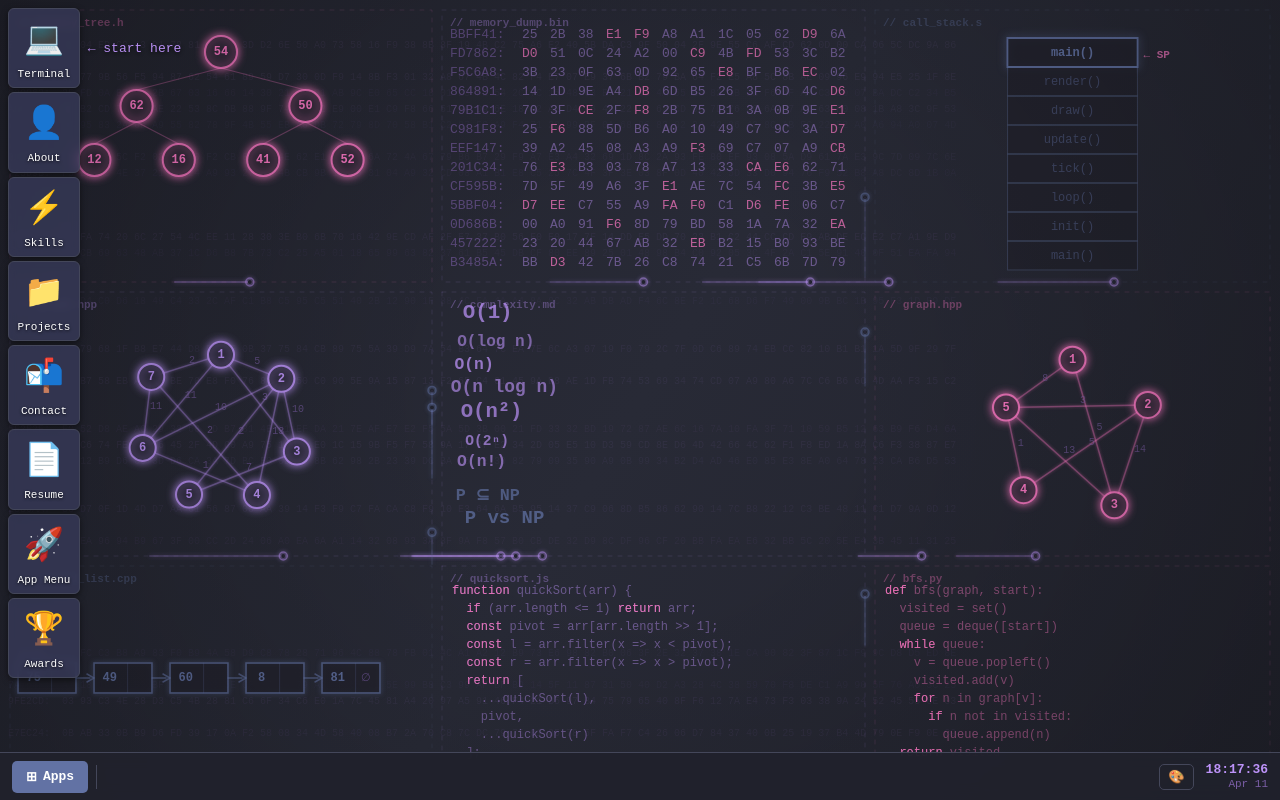
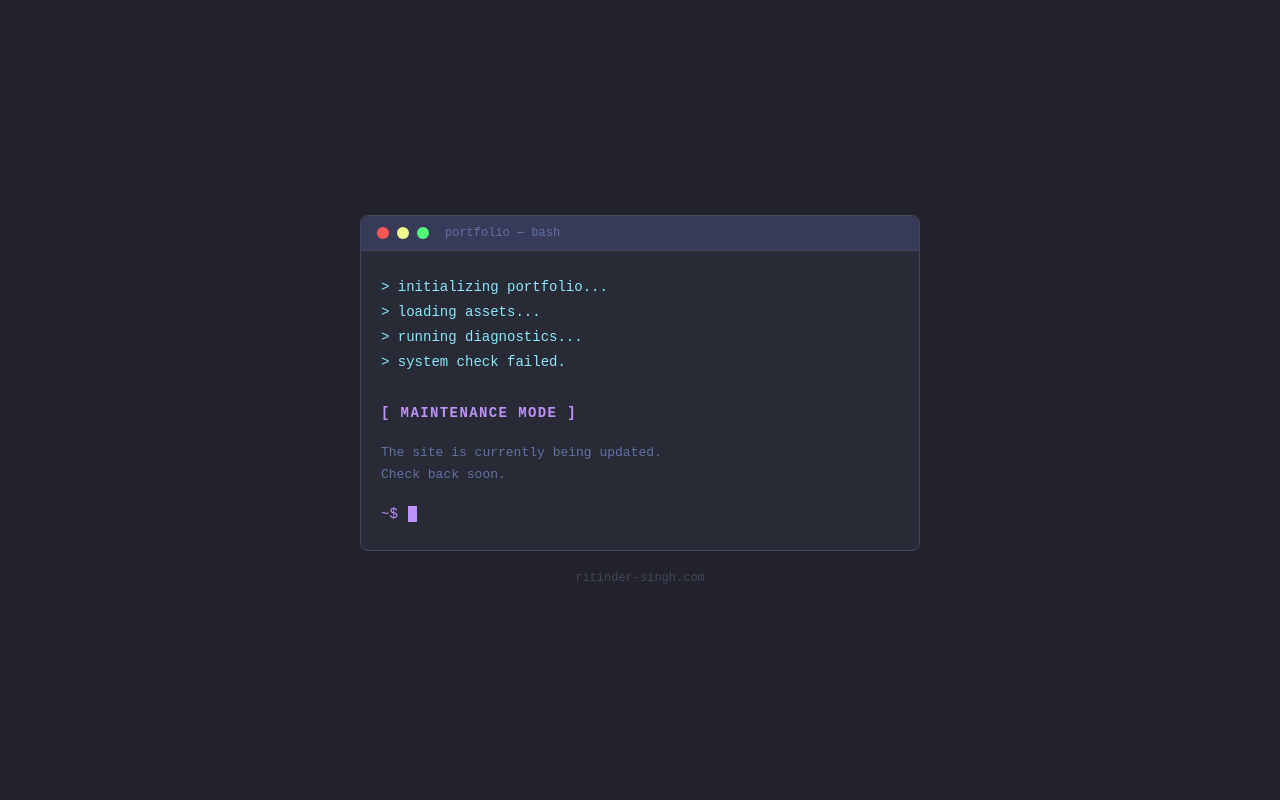
Before and after one commit to Ritinder-Singh/cpu-portfolio, a Next.js app: page / in a window 1280 px wide. Built offline with nearby package versions, Linux system fonts and the light colour scheme.

Commit message:
under renovation

```diff
--- a/app/page.tsx
+++ b/app/page.tsx
@@ -1,10 +1,119 @@
-import { DesktopProvider } from '@/context/DesktopContext';
-import Desktop from '@/components/desktop/Desktop';
+'use client';
+
+import { useEffect, useState } from 'react';
+
+const LINES = [
+  '> initializing portfolio...',
+  '> loading assets...',
+  '> running diagnostics...',
+  '> system check failed.',
+  '',
+  '[ MAINTENANCE MODE ]',
+];
 
 export default function Page() {
+  const [visible, setVisible] = useState<number>(0);
+  const [blink, setBlink] = useState(true);
+
+  useEffect(() => {
+    if (visible >= LINES.length) return;
+    const t = setTimeout(() => setVisible((v) => v + 1), visible === 0 ? 300 : 600);
+    return () => clearTimeout(t);
+  }, [visible]);
+
+  useEffect(() => {
+    const t = setInterval(() => setBlink((b) => !b), 530);
+    return () => clearInterval(t);
+  }, []);
+
   return (
-    <DesktopProvider>
-      <Desktop />
-    </DesktopProvider>
+    <div
+      style={{
+        background: '#21222c',
+        minHeight: '100dvh',
+        display: 'flex',
+        alignItems: 'center',
+        justifyContent: 'center',
+        fontFamily: '"JetBrains Mono", "Fira Code", "Cascadia Code", monospace',
+        padding: '2rem',
+      }}
+    >
+      <div style={{ maxWidth: 560, width: '100%' }}>
+        {/* Terminal window chrome */}
+        <div
+          style={{
+            background: '#282a36',
+            border: '1px solid #44475a',
+            borderRadius: 8,
+            overflow: 'hidden',
+          }}
+        >
+          {/* Title bar */}
+          <div
+            style={{
+              background: '#383a59',
+              padding: '10px 16px',
+              display: 'flex',
+              alignItems: 'center',
+              gap: 8,
+              borderBottom: '1px solid #44475a',
+            }}
+          >
+            <span style={{ width: 12, height: 12, borderRadius: '50%', background: '#ff5555', display: 'inline-block' }} />
+            <span style={{ width: 12, height: 12, borderRadius: '50%', background: '#f1fa8c', display: 'inline-block' }} />
+            <span style={{ width: 12, height: 12, borderRadius: '50%', background: '#50fa7b', display: 'inline-block' }} />
+            <span style={{ color: '#6272a4', fontSize: 12, marginLeft: 8 }}>portfolio — bash</span>
+          </div>
+
+          {/* Terminal body */}
+          <div style={{ padding: '24px 20px 28px', minHeight: 220 }}>
+            {LINES.slice(0, visible).map((line, i) => (
+              <div
+                key={i}
+                style={{
+                  color: line.startsWith('[') ? '#bd93f9' : line.startsWith('>') ? '#8be9fd' : '#f8f8f2',
+                  fontSize: 14,
+                  lineHeight: '1.8',
+                  fontWeight: line.startsWith('[') ? 700 : 400,
+                  letterSpacing: line.startsWith('[') ? '0.1em' : 'normal',
+                }}
+              >
+                {line || '\u00a0'}
+              </div>
+            ))}
+
+            {visible >= LINES.length && (
+              <>
+                <div style={{ height: 16 }} />
+                <div style={{ color: '#6272a4', fontSize: 13, lineHeight: 1.7 }}>
+                  The site is currently being updated.
+                  <br />
+                  Check back soon.
+                </div>
+                <div style={{ height: 20 }} />
+                <div style={{ display: 'flex', alignItems: 'center', gap: 4 }}>
+                  <span style={{ color: '#bd93f9', fontSize: 14 }}>~$</span>
+                  <span
+                    style={{
+                      display: 'inline-block',
+                      width: 9,
+                      height: 16,
+                      background: blink ? '#bd93f9' : 'transparent',
+                      marginLeft: 6,
+                      verticalAlign: 'middle',
+                      transition: 'background 0.1s',
+                    }}
+                  />
+                </div>
+              </>
+            )}
+          </div>
+        </div>
+
+        <p style={{ color: '#44475a', fontSize: 12, textAlign: 'center', marginTop: 20 }}>
+          ritinder-singh.com
+        </p>
+      </div>
+    </div>
   );
 }
```
